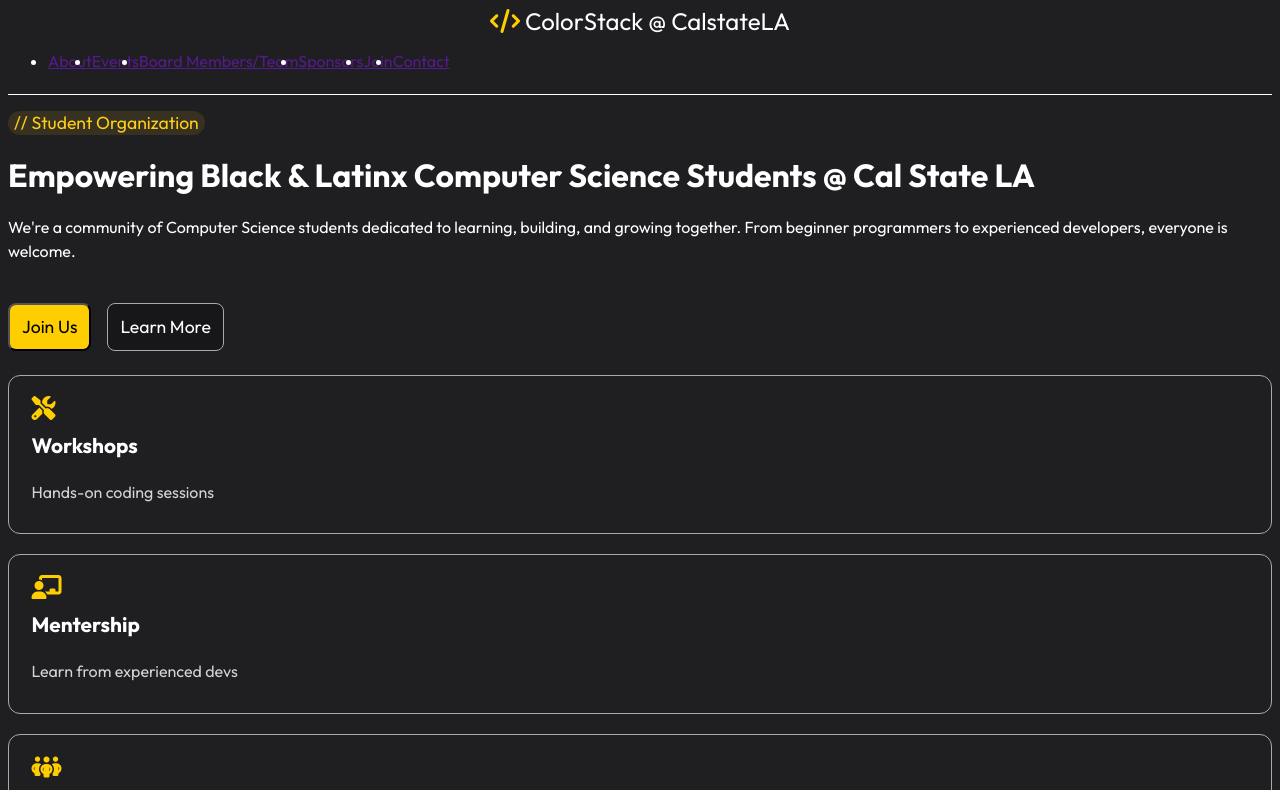
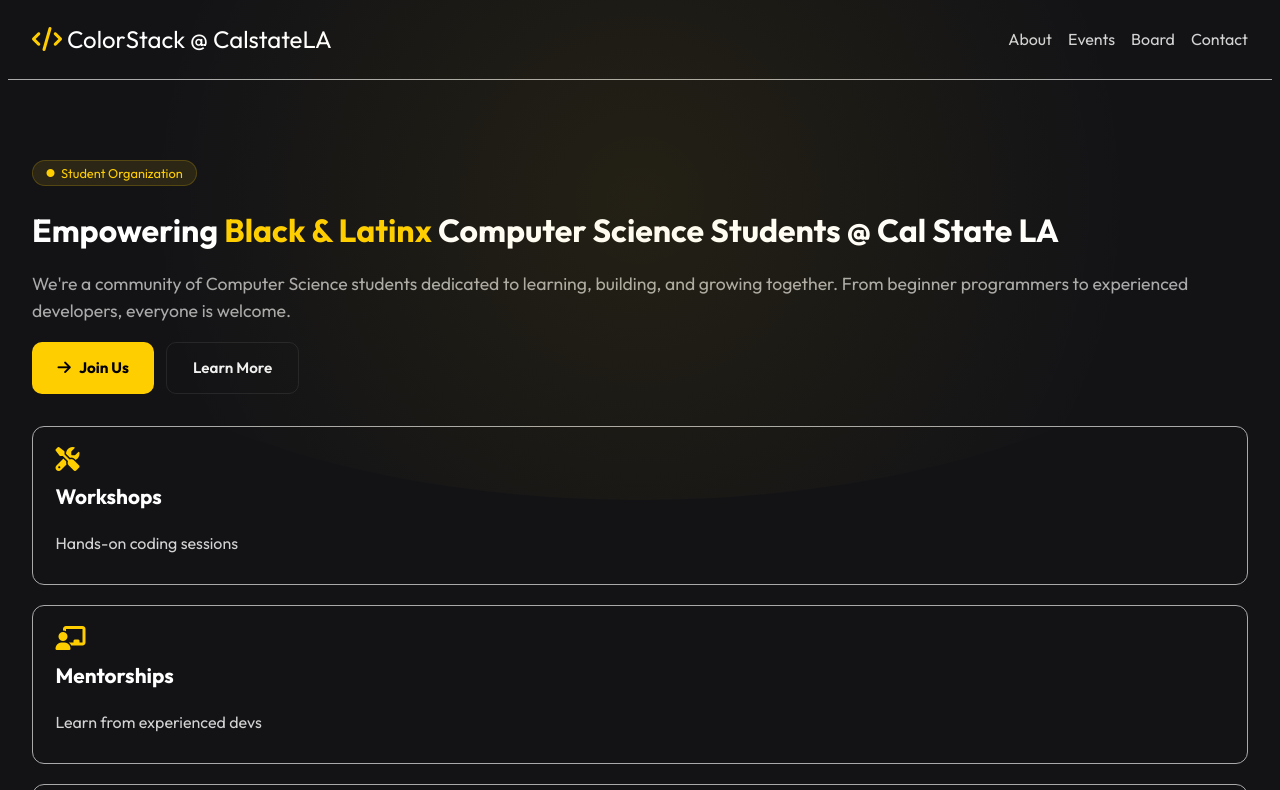
Before and after one commit to brianf4/colorstack-website, a plain HTML site: page index.html in a window 1280 px wide. Shown: the top 790 px of the page. Drawn offline with Linux system fonts and the light colour scheme.

Commit message:
adding finishing styles here and there. Ironing out some styles

```diff
--- a/css/style.css
+++ b/css/style.css
@@ -17,6 +17,22 @@
     clear: both;
 }
 
+:root {
+    --yellow: #ffce00;
+    --yellow-dim: rgba(255, 206, 0, 0.12);
+    --yellow-mid: rgba(255, 206, 0, 0.25);
+    --bg: #131316;
+    --bg2: #1a1a1e;
+    --bg3: #222228;
+    --border: rgba(255, 255, 255, 0.08);
+    --border-hover: rgba(255, 206, 0, 0.5);
+    --text: #f0f0f0;
+    --muted: #888;
+    --muted2: #aaa;
+    --radius: 14px;
+    --max: 1100px;
+}
+
 /******************************************
 /* BASE STYLES
 /*******************************************/
@@ -32,8 +48,9 @@
     /* Different black background colors */
     /* background-color: #1b1b1d; */
     /*background-color: #171719;*/
-    background-color: #1f1f22;
+    /*background-color: #1f1f22; this one*/
     /* background-color: #191919; */
+    background-color: var(--bg);
     padding: 0 0.5rem;
 }
 
@@ -46,30 +63,35 @@
 }
 
 nav {
-    border-bottom: 1px solid white;
-    padding: 0.5rem 0;
+    border-bottom: 1px solid var(--muted2);
+    padding: 1.2rem 0.13rem;
 }
 
+/* ******* NAVBAR ******* */
 nav ul,
 nav button {
     display: none;
 }
 
 nav span.nav-title {
-    display: block;
-    height: fit-content;
     font-size: 1.5rem;
     text-align: center;
 }
+/**********************/
 
+/*  ******* MAIN ******* */
 main {
-    padding-top: 1rem;
+    padding: 2rem 0.8rem;
 }
 
 main section:last-child {
     display: flex;
     flex-direction: column;
     gap: 20px 0px;
+}
+
+.club-section {
+    padding: 2rem 0;
 }
 
 main section:last-child > div {
@@ -82,7 +104,68 @@
 }
 
 main p {
-    line-height: 1.5rem;
+    line-height: 1.7rem;
+    font-size: 1.1rem;
+    color: var(--muted2);
+}
+
+.hero-buttons {
+    display: flex;
+    gap: 0.75rem;
+    flex-wrap: wrap;
+}
+
+.btn-primary {
+    background: var(--yellow);
+    color: #000;
+    font-weight: 700;
+    font-size: 0.95rem;
+    padding: 1rem 1.6rem;
+    border-radius: 10px;
+    border: none;
+    cursor: pointer;
+    transition:
+        opacity 0.2s,
+        transform 0.2s;
+    text-decoration: none;
+    display: inline-flex;
+    align-items: center;
+    gap: 0.5rem;
+}
+
+.btn-primary:hover {
+    opacity: 0.85;
+    transform: translateY(-2px);
+    color: #000;
+}
+
+.btn-secondary {
+    background: transparent;
+    color: var(--text);
+    font-weight: 600;
+    font-size: 0.95rem;
+    padding: 1rem 1.6rem;
+    border-radius: 10px;
+    border: 1px solid var(--border);
+    cursor: pointer;
+    transition:
+        border-color 0.2s,
+        transform 0.2s;
+    text-decoration: none;
+    display: inline-flex;
+    align-items: center;
+    gap: 0.5rem;
+}
+
+.btn-secondary:hover {
+    border-color: var(--muted);
+    transform: translateY(-2px);
+    color: white;
+}
+
+em {
+    font-style: normal;
+    color: var(--yellow);
 }
 
 .club-section span:first-of-type {
@@ -93,6 +176,8 @@
 .club-section span:last-child {
     color: lightgray;
 }
+
+/**********************/
 
 a:hover {
     color: #ffce00;
@@ -268,7 +353,7 @@
 }
 
 .events .card {
-    padding: 12px;
+    padding: 3rem 1rem;
 }
 
 /*.card > section flex this. I gave this more specificity to be able to add the gap */
@@ -283,13 +368,53 @@
     margin: auto;
 }
 
+.name-of-event,
+.day {
+    font-size: 1.3rem;
+    font-weight: bold;
+}
+
+.month {
+    font-size: 0.95rem;
+    color: lightgray;
+}
+
+.description-of-event {
+    color: lightgray;
+}
+
+.time,
+.location {
+    display: flex;
+    column-gap: 8px;
+    color: lightgray;
+}
+
 /******************************************
 /* Media Queries
 /*******************************************/
 
 @media (min-width: 768px) {
+    nav {
+        display: flex;
+        justify-content: space-between;
+        padding: 0.9rem 1.5rem;
+    }
     nav ul {
         display: flex;
+        column-gap: 1rem;
+        list-style: none;
+    }
+    nav li a {
+        color: lightgray;
+        text-decoration: none;
+    }
+    .nav-title {
+        align-self: center;
+    }
+
+    main {
+        padding: 5rem 1.5rem 4rem;
     }
 }
 
@@ -304,18 +429,45 @@
 /*******************************************/
 
 .pill {
-    display: block;
+    display: inline-flex;
+    align-items: center;
+    gap: 0.4rem;
     margin-bottom: 4px;
-    color: rgb(255, 206, 22);
-    font-size: 1.1rem;
+    color: var(--yellow);
+    background: var(--yellow-dim);
+    font-size: 0.8rem;
     border: none;
     width: fit-content;
-    border-radius: 12px;
-    padding: 2px 6px;
+    border: 1px solid rgba(255, 206, 0, 0.2);
+    border-radius: 100px;
+    padding: 0.3rem 0.85rem;
     /*Favorite background color so far*/
     background-color: rgba(255, 206, 22, 0.1);
 }
 
-i {
+.club-section i,
+.about-card-container i {
     color: #ffce00;
 }
+
+.fa-circle {
+    font-size: 0.5rem;
+}
+
+/* ── GLOW BLOB ── */
+.hero-glow {
+    position: absolute;
+    width: 100%;
+    height: 600px;
+    border-radius: 50%;
+    background: radial-gradient(
+        circle,
+        rgba(255, 206, 0, 0.07) 0%,
+        transparent 70%
+    );
+    top: -100px;
+    left: 50%;
+    transform: translateX(-50%);
+    pointer-events: none;
+    z-index: 0;
+}
--- a/index.html
+++ b/index.html
@@ -38,14 +38,14 @@
                         <a href="">Events</a>
                     </li>
                     <li>
-                        <a href="">Board Members/Team</a>
+                        <a href="">Board</a>
                     </li>
-                    <li>
+                    <!--<li>
                         <a href="">Sponsors</a>
-                    </li>
-                    <li>
+                    </li>-->
+                    <!--<li>
                         <a href="">Join</a>
-                    </li>
+                    </li>-->
                     <!-- Maybe get rid of this and just have the join button. Replace with Leaderboard? -->
                     <li>
                         <a href="">Contact</a>
@@ -56,20 +56,27 @@
         </header>
 
         <main>
+            <div class="hero-glow"></div>
             <section>
-                <span class="pill">// Student Organization</span>
+                <span class="pill"
+                    ><i class="fa-solid fa-circle"></i> Student
+                    Organization</span
+                >
+
                 <h1>
-                    Empowering Black & Latinx Computer Science Students @ Cal
-                    State LA
+                    Empowering <em>Black & Latinx </em>Computer Science Students
+                    @ Cal State LA
                 </h1>
                 <p>
                     We're a community of Computer Science students dedicated to
                     learning, building, and growing together. From beginner
                     programmers to experienced developers, everyone is welcome.
                 </p>
-                <div>
-                    <button>Join Us</button>
-                    <button>Learn More</button>
+                <div class="hero-buttons">
+                    <a href="#join" class="btn-primary"
+                        ><i class="fa-solid fa-arrow-right"></i> Join Us</a
+                    >
+                    <a href="#about" class="btn-secondary">Learn More</a>
                 </div>
             </section>
             <section class="club-section">
@@ -80,7 +87,7 @@
                 </div>
                 <div>
                     <i class="fa-solid fa-chalkboard-user fa-xl"></i>
-                    <span>Mentership</span>
+                    <span>Mentorships</span>
                     <span>Learn from experienced devs</span>
                 </div>
                 <div>
@@ -402,15 +409,21 @@
                     <span class="pill">Kick off</span>
                     <section class="date-container">
                         <span class="day">5</span>
-                        <span class="month">February</span>
+                        <span class="month">Feb</span>
                     </section>
                     <span class="name-of-event">First General Meeting</span>
                     <span class="description-of-event"
                         >Come and find out what ColorStack is about, how you can
                         join the national organization, and what we're up to!
                     </span>
-                    <span class="time"></span>
-                    <span class="location"></span>
+                    <span class="time">
+                        <i class="fa-regular fa-clock"></i>
+                        <span>3:00 p.m. - 5:00 p.m.</span>
+                    </span>
+                    <span class="location">
+                        <i class="fa-solid fa-location-dot"></i>
+                        <span>ET-B108</span>
+                    </span>
                 </section>
                 <section></section>
             </section>
```
Also changed, not shown: 1 other file.
